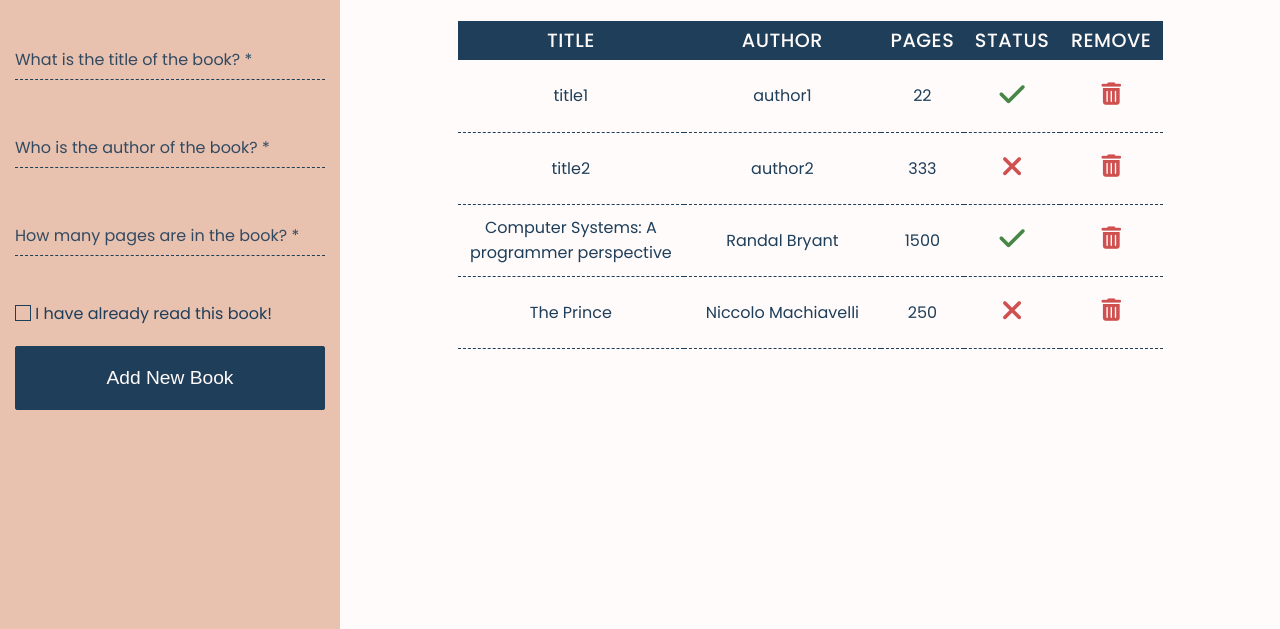
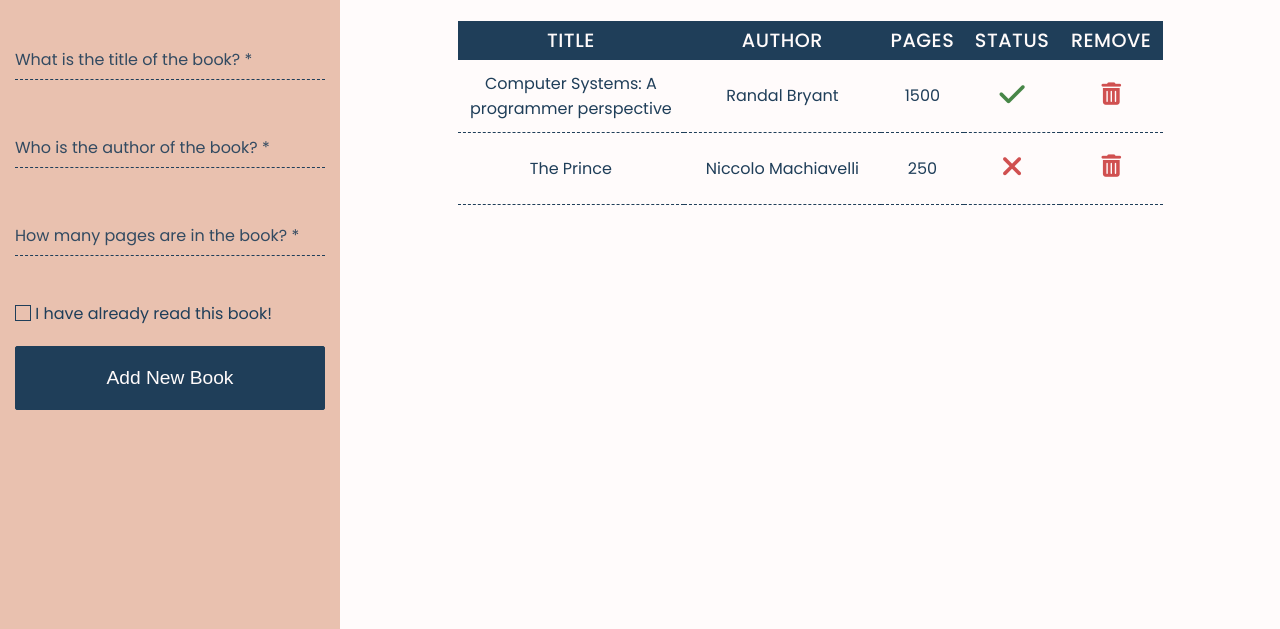
Before and after one commit to ahmeducf/library, a website: page src/index.html in a window 1280 px wide. Shown: the part 113-742 px from the top of the page. Drawn offline with Linux system fonts and the light colour scheme.

Commit message:
Remove stub table rows

```diff
--- a/src/index.html
+++ b/src/index.html
@@ -50,20 +50,7 @@
         </thead>
 
         <tbody>
-          <tr>
-            <td>title1</td>
-            <td>author1</td>
-            <td>22</td>
-            <td><i class="fa-solid fa-check book-read"></i></td>
-            <td><i class="fa-solid fa-trash-can"></i></td>
-          </tr>
-          <tr>
-            <td>title2</td>
-            <td>author2</td>
-            <td>333</td>
-            <td><i class="fa-solid fa-xmark book-not-read"></i></td>
-            <td><i class="fa-solid fa-trash-can"></i></td>
-          </tr>
+          <!-- HERE IS A LIST OF BOOKS GENERATED with JavaScript -->
         </tbody>
       </table>
     </main>
--- a/src/main.js
+++ b/src/main.js
@@ -35,12 +35,6 @@ myLibrary.addBook('The Prince', 'Niccolo Machiavelli', 250, false);
 // DOM
 const addNewBookButton = document.querySelector('form button[type="submit"]');
 const deleteAllBooksButton = document.querySelector('main .summary button');
-const removeBookButton = document.querySelectorAll(
-  'main .books-list tbody tr td:last-of-type i'
-);
-const readStatusButton = document.querySelectorAll(
-  'main .books-list tbody tr td:nth-child(4) i'
-);
 
 // Functions
 function appendBookRowToBooksTable(title, author, pages, isRead) {
@@ -169,15 +163,3 @@ addNewBookButton.addEventListener('click', (e) => {
 });
 
 deleteAllBooksButton.addEventListener('click', deleteAllBooks);
-
-[...removeBookButton].forEach((book) => {
-  book.addEventListener('click', (e) => {
-    console.dir(e);
-  });
-});
-
-[...readStatusButton].forEach((button) => {
-  button.addEventListener('click', (e) => {
-    console.dir(e);
-  });
-});
```
